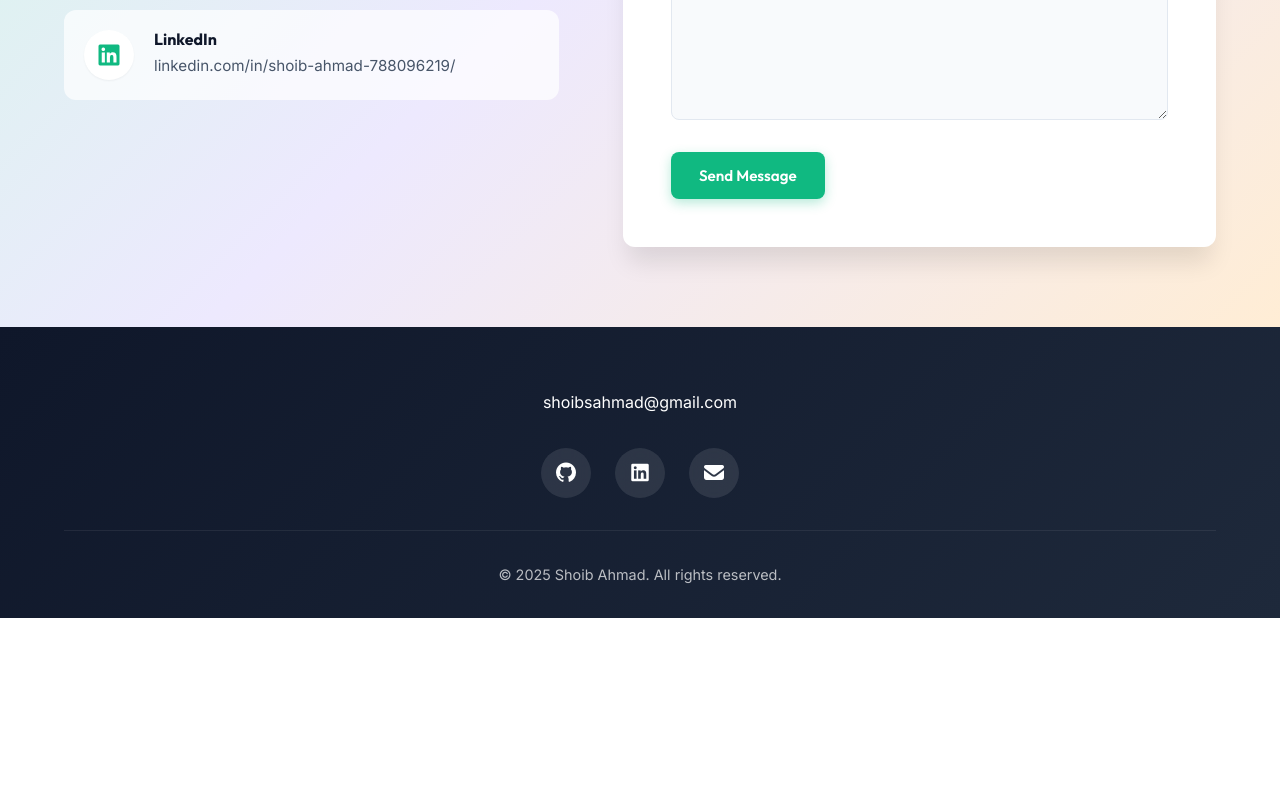
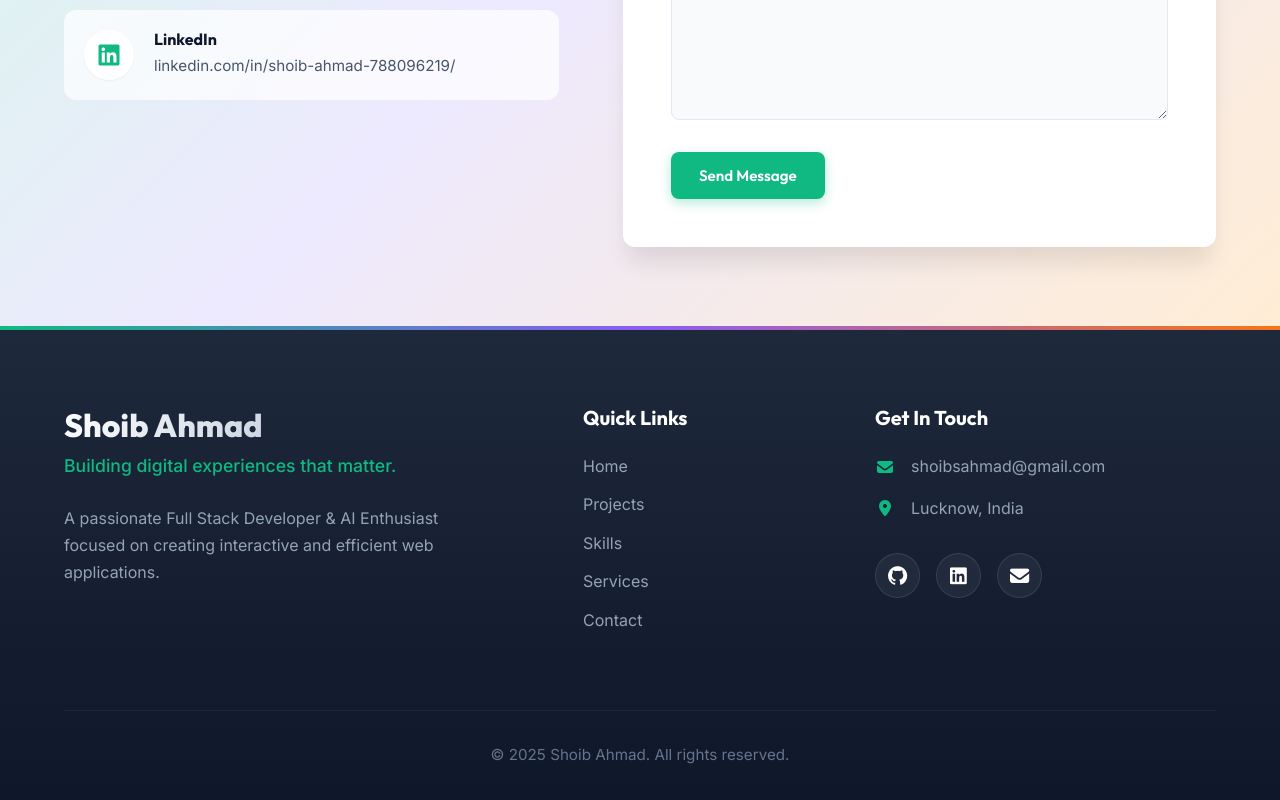
Before and after one commit to shoibahmad/portfolio-react, a React (Vite) app: page /projects in a window 1280 px wide. Shown: the part 6121-6921 px from the top of the page. Before the commit the page ends 6739 px from the top, so only its background shows below. Built offline with nearby package versions, Linux system fonts and the light colour scheme.

Commit message:
footer fix

```diff
--- a/src/components/Footer.css
+++ b/src/components/Footer.css
@@ -1,47 +1,199 @@
 /* Footer Styles */
 .footer {
-    background: linear-gradient(135deg, var(--text-primary) 0%, #1e293b 100%);
-    color: white;
-    padding: 4rem 0 2rem;
+    background: linear-gradient(to bottom, #1e293b, #0f172a);
+    color: #e2e8f0;
+    padding: 5rem 0 2rem;
+    position: relative;
+    overflow: hidden;
+}
+
+/* Decorative top border */
+.footer::before {
+    content: '';
+    position: absolute;
+    top: 0;
+    left: 0;
+    right: 0;
+    height: 4px;
+    background: linear-gradient(90deg, var(--primary), var(--secondary), var(--accent));
+}
+
+.footer-grid {
+    display: grid;
+    grid-template-columns: 2fr 1fr 1.5fr;
+    gap: 4rem;
+    margin-bottom: 4rem;
+}
+
+@media (max-width: 900px) {
+    .footer-grid {
+        grid-template-columns: 1fr 1fr;
+        gap: 3rem;
+    }
+
+    .footer-brand {
+        grid-column: 1 / -1;
+    }
+}
+
+@media (max-width: 600px) {
+    .footer-grid {
+        grid-template-columns: 1fr;
+        gap: 2.5rem;
+        text-align: center;
+    }
+}
+
+/* Brand Section */
+.footer-brand h3 {
+    font-size: 2rem;
+    color: #fff;
+    margin-bottom: 0.5rem;
+    font-weight: 800;
+    background: linear-gradient(135deg, #fff 0%, #cbd5e1 100%);
+    -webkit-background-clip: text;
+    -webkit-text-fill-color: transparent;
+    display: inline-block;
+}
+
+.tagline {
+    color: var(--primary);
+    font-weight: 500;
+    margin-bottom: 1.5rem;
+    font-size: 1.1rem;
+}
+
+.description {
+    color: #94a3b8;
+    line-height: 1.7;
+    max-width: 400px;
+}
+
+@media (max-width: 600px) {
+    .description {
+        margin: 0 auto;
+    }
+}
+
+/* Headings */
+.footer h4 {
+    color: #fff;
+    font-size: 1.25rem;
+    margin-bottom: 1.5rem;
+    position: relative;
+    display: inline-block;
+}
+
+/* Quick Links */
+.footer-links ul {
+    list-style: none;
+    padding: 0;
+}
+
+.footer-links li {
+    margin-bottom: 0.8rem;
+}
+
+.footer-links a {
+    color: #94a3b8;
+    transition: all 0.3s ease;
+    display: inline-block;
+}
+
+.footer-links a:hover {
+    color: var(--primary);
+    transform: translateX(5px);
+}
+
+@media (max-width: 600px) {
+    .footer-links a:hover {
+        transform: translateX(0) scale(1.05);
+    }
+}
+
+/* Contact Info */
+.footer-contact ul {
+    list-style: none;
+    margin-bottom: 2rem;
+}
+
+.footer-contact li {
+    display: flex;
+    align-items: center;
+    gap: 1rem;
+    margin-bottom: 1rem;
+    color: #94a3b8;
+}
+
+.footer-contact li i {
+    color: var(--primary);
+    width: 20px;
     text-align: center;
 }
 
-.footer-content {
-    display: flex;
-    flex-direction: column;
-    gap: 2rem;
-    margin-bottom: 2rem;
+.footer-contact a {
+    transition: color 0.3s ease;
 }
 
+.footer-contact a:hover {
+    color: var(--primary);
+}
+
+@media (max-width: 600px) {
+    .footer-contact li {
+        justify-content: center;
+    }
+}
+
+/* Social Links */
 .social-links {
     display: flex;
-    justify-content: center;
-    gap: 1.5rem;
+    gap: 1rem;
+}
+
+@media (max-width: 600px) {
+    .social-links {
+        justify-content: center;
+    }
 }
 
 .social-links a {
-    width: 50px;
-    height: 50px;
-    background: rgba(255, 255, 255, 0.1);
+    width: 45px;
+    height: 45px;
+    background: rgba(255, 255, 255, 0.05);
+    border: 1px solid rgba(255, 255, 255, 0.1);
     border-radius: 50%;
     display: flex;
     align-items: center;
     justify-content: center;
-    color: white;
-    font-size: 1.25rem;
-    transition: var(--transition);
-    backdrop-filter: blur(10px);
+    color: #fff;
+    font-size: 1.2rem;
+    transition: all 0.3s cubic-bezier(0.175, 0.885, 0.32, 1.275);
 }
 
 .social-links a:hover {
     background: var(--primary);
+    color: #fff;
+    border-color: var(--primary);
     transform: translateY(-5px);
-    box-shadow: 0 8px 20px rgba(16, 185, 129, 0.3);
+    box-shadow: 0 5px 15px rgba(16, 185, 129, 0.3);
 }
 
+/* Bottom Bar */
 .footer-bottom {
-    border-top: 1px solid rgba(255, 255, 255, 0.1);
     padding-top: 2rem;
-    font-size: 0.9rem;
-    opacity: 0.7;
+    border-top: 1px solid rgba(255, 255, 255, 0.05);
+    text-align: center;
+    display: flex;
+    justify-content: center;
+    align-items: center;
+    flex-wrap: wrap;
+    gap: 1rem;
 }
+
+.copyright p {
+    color: #64748b;
+    font-size: 0.95rem;
+}
+
+/* Animation classes handled by global CSS, but specific hover effects here */
--- a/src/components/Footer.jsx
+++ b/src/components/Footer.jsx
@@ -2,19 +2,64 @@ import React from 'react';
 import './Footer.css';
 
 const Footer = () => {
+    const currentYear = new Date().getFullYear();
+
     return (
         <footer className="footer">
             <div className="container">
-                <div className="footer-content">
-                    <p>shoibsahmad@gmail.com</p>
-                    <div className="social-links">
-                        <a href="https://github.com/shoibahmad" target="_blank" aria-label="GitHub" rel="noopener noreferrer"><i className="fab fa-github"></i></a>
-                        <a href="https://www.linkedin.com/in/shoib-ahmad-788096219/" target="_blank" aria-label="LinkedIn" rel="noopener noreferrer"><i className="fab fa-linkedin"></i></a>
-                        <a href="mailto:shoibsahmad@gmail.com" aria-label="Email"><i className="fas fa-envelope"></i></a>
+                <div className="footer-grid">
+                    {/* Brand Section */}
+                    <div className="footer-brand animate-on-scroll">
+                        <h3>Shoib Ahmad</h3>
+                        <p className="tagline">Building digital experiences that matter.</p>
+                        <p className="description">
+                            A passionate Full Stack Developer & AI Enthusiast focused on creating interactive and efficient web applications.
+                        </p>
+                    </div>
+
+                    {/* Quick Links */}
+                    <div className="footer-links animate-on-scroll" style={{ transitionDelay: '100ms' }}>
+                        <h4>Quick Links</h4>
+                        <ul>
+                            <li><a href="#home">Home</a></li>
+                            <li><a href="#projects">Projects</a></li>
+                            <li><a href="#skills">Skills</a></li>
+                            <li><a href="#services">Services</a></li>
+                            <li><a href="#contact">Contact</a></li>
+                        </ul>
+                    </div>
+
+                    {/* Contact Info */}
+                    <div className="footer-contact animate-on-scroll" style={{ transitionDelay: '200ms' }}>
+                        <h4>Get In Touch</h4>
+                        <ul>
+                            <li>
+                                <i className="fas fa-envelope"></i>
+                                <a href="mailto:shoibsahmad@gmail.com">shoibsahmad@gmail.com</a>
+                            </li>
+                            <li>
+                                <i className="fas fa-map-marker-alt"></i>
+                                <span>Lucknow, India</span>
+                            </li>
+                        </ul>
+                        <div className="social-links">
+                            <a href="https://github.com/shoibahmad" target="_blank" aria-label="GitHub" rel="noopener noreferrer">
+                                <i className="fab fa-github"></i>
+                            </a>
+                            <a href="https://www.linkedin.com/in/shoib-ahmad-788096219/" target="_blank" aria-label="LinkedIn" rel="noopener noreferrer">
+                                <i className="fab fa-linkedin"></i>
+                            </a>
+                            <a href="mailto:shoibsahmad@gmail.com" aria-label="Email">
+                                <i className="fas fa-envelope"></i>
+                            </a>
+                        </div>
                     </div>
                 </div>
-                <div className="footer-bottom">
-                    <p>&copy; 2025 Shoib Ahmad. All rights reserved.</p>
+
+                <div className="footer-bottom animate-on-scroll" style={{ transitionDelay: '300ms' }}>
+                    <div className="copyright">
+                        <p>&copy; {currentYear} Shoib Ahmad. All rights reserved.</p>
+                    </div>
                 </div>
             </div>
         </footer>
```
